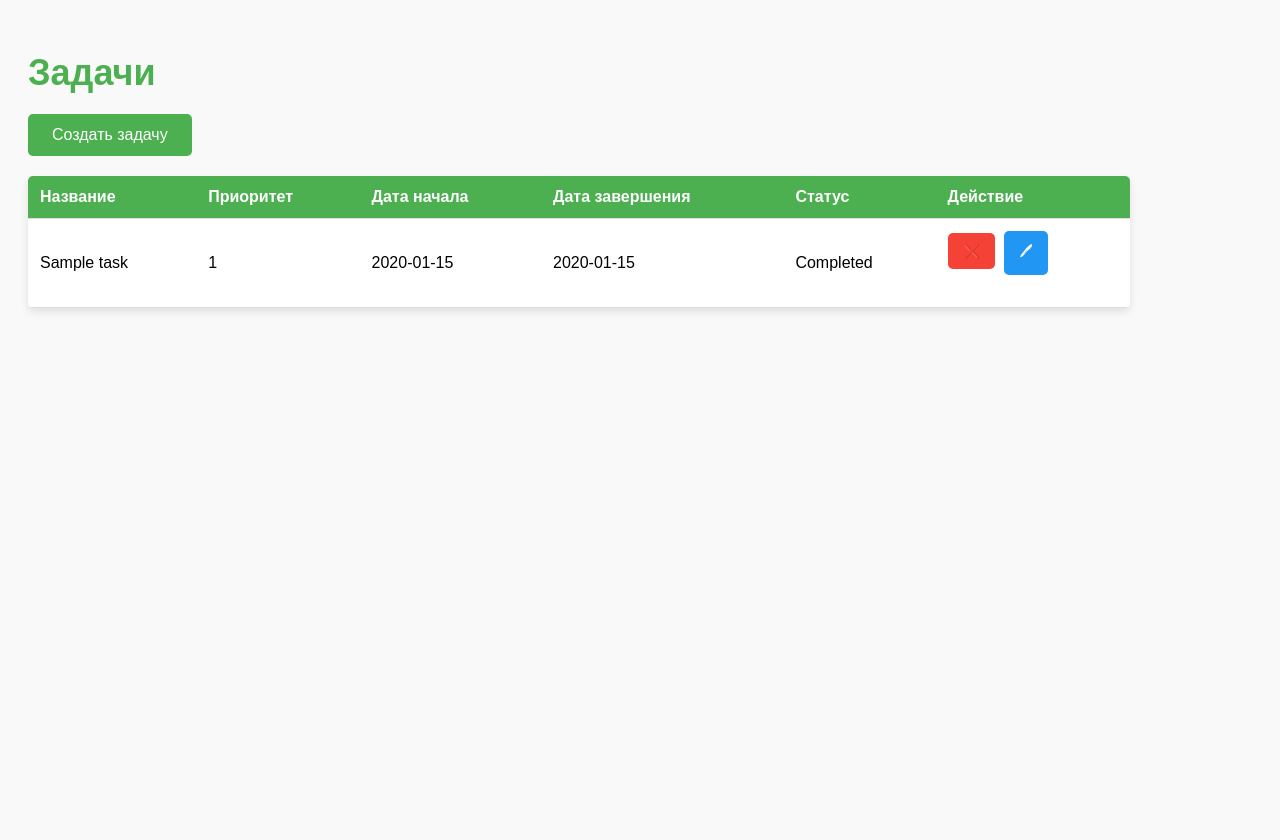
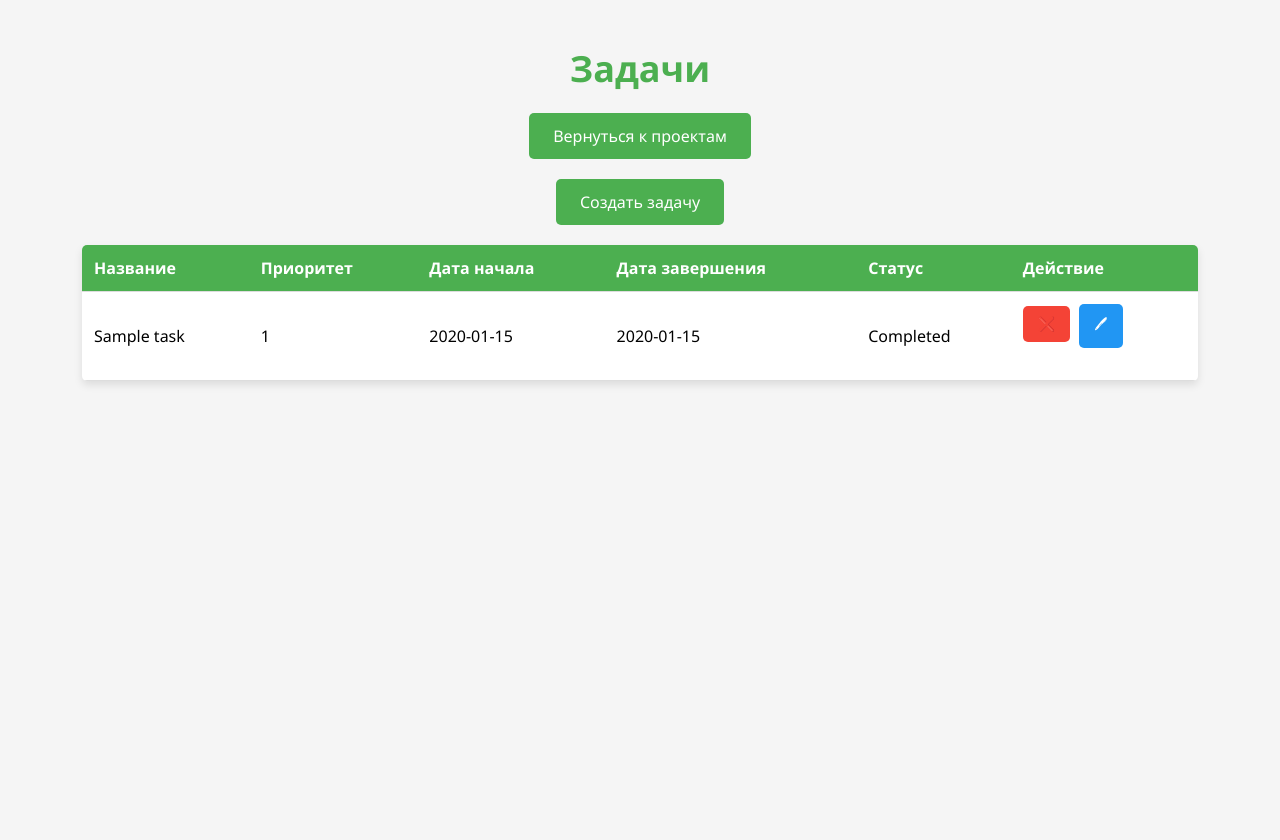
Before and after one commit to dan9Protasenia/task-management, a Flask app: page /tasks/1 in a window 1280 px wide. Before the commit the page ends 312 px from the top, so only its background shows below. Run offline with Flask 3, Linux system fonts and the light colour scheme; tables that the repository leaves empty hold one stand-in row (values such as "Sample post").

Commit message:
Update tasks.html

```diff
--- a/templates/tasks.html
+++ b/templates/tasks.html
@@ -3,10 +3,16 @@
 <head>
     <title>Tasks</title>
     <style>
-    body {
-            font-family: Arial, sans-serif;
-            background-color: #f9f9f9;
+        body {
+            font-family: 'Segoe UI', Tahoma, Geneva, Verdana, sans-serif;
+            background-color: #f5f5f5;
+            margin: 0;
             padding: 20px;
+            display: flex;
+            flex-direction: column;
+            align-items: center;
+            min-height: 100vh;
+            text-align: center;
         }
     h1 {
         color: #4caf50;
@@ -87,7 +93,10 @@
 </head>
 <body>
     <h1>Задачи</h1>
+     <a href="http://127.0.0.1:5000/projects">Вернуться к проектам</a>
     <div class="create-button">
+
+
         <a href="/create_task/{{ project_id }}">Создать задачу</a>
     </div>
     <table>
```
